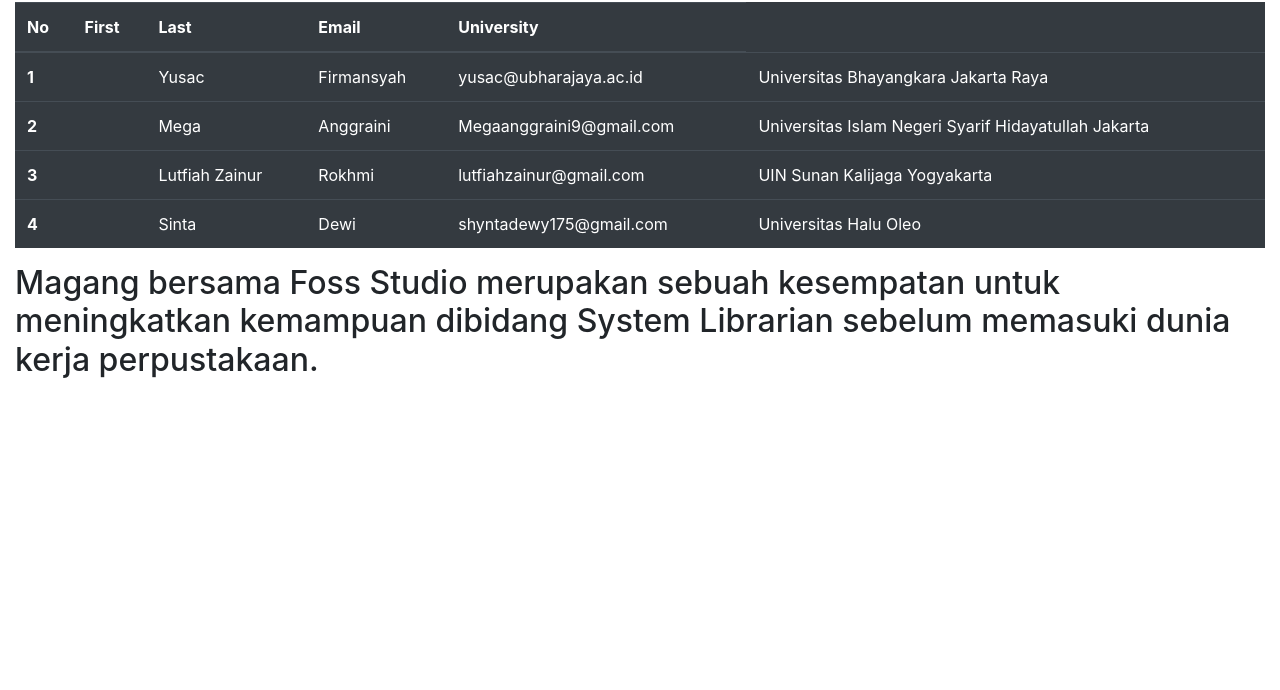
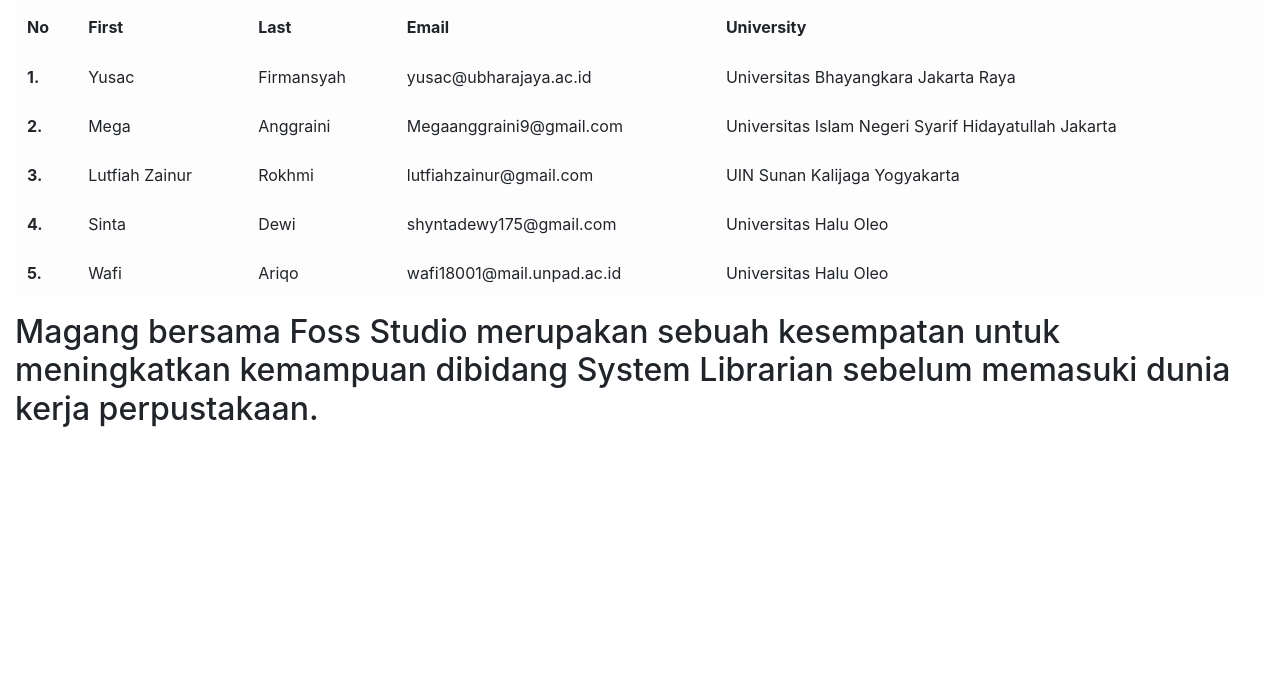
Before and after one commit to wiwafi/the_magang, a plain HTML site: page index.html in a window 1280 px wide. Shown: the part 110-800 px from the top of the page. Drawn offline with nearby package versions, Linux system fonts and the light colour scheme.

Commit message:
Update data peserta

```diff
--- a/index.html
+++ b/index.html
@@ -63,7 +63,7 @@
 
     <div class="container-fluid">
       <h1>Daftar Peserta The Magang</h1>
-      <table class="table table-dark">
+      <table class="table table-light">
         <thead>
           <tr>
             <th scope="col">No</th>
@@ -75,36 +75,38 @@
         </thead>
         <tbody>
           <tr>
-            <th scope="row">1</th>
-            <th scope="center"> </th>
+            <th scope="row">1.</th>
             <td>Yusac</td>
             <td>Firmansyah</td>
             <td>yusac@ubharajaya.ac.id</td>
             <td>Universitas Bhayangkara Jakarta Raya</td>
           </tr>
           <tr>
-            <th scope="row">2</th>
-            <th scope="center"> </th>
+            <th scope="row">2.</th>
             <td>Mega</td>
             <td>Anggraini</td>
             <td>Megaanggraini9@gmail.com</td>
             <td>Universitas Islam Negeri Syarif Hidayatullah Jakarta</td>
           </tr>
           <tr>
-            <th scope="row">3</th>
-            <th scope="center"> </th>
+            <th scope="row">3.</th>
             <td>Lutfiah Zainur</td>
             <td>Rokhmi</td>
             <td>lutfiahzainur@gmail.com</td>
             <td>UIN Sunan Kalijaga Yogyakarta</td>
           </tr>
-
           <tr>
-            <th scope="row">4</th>
-            <th scope="center"> </th>
+            <th scope="row">4.</th>
             <td>Sinta</td>
             <td>Dewi</td>
             <td>shyntadewy175@gmail.com</td>
+            <td>Universitas Halu Oleo</td>
+          </tr>
+          <tr>
+            <th scope="row">5.</th>
+            <td>Wafi</td>
+            <td>Ariqo</td>
+            <td>wafi18001@mail.unpad.ac.id</td>
             <td>Universitas Halu Oleo</td>
           </tr>
         </tbody>
```
